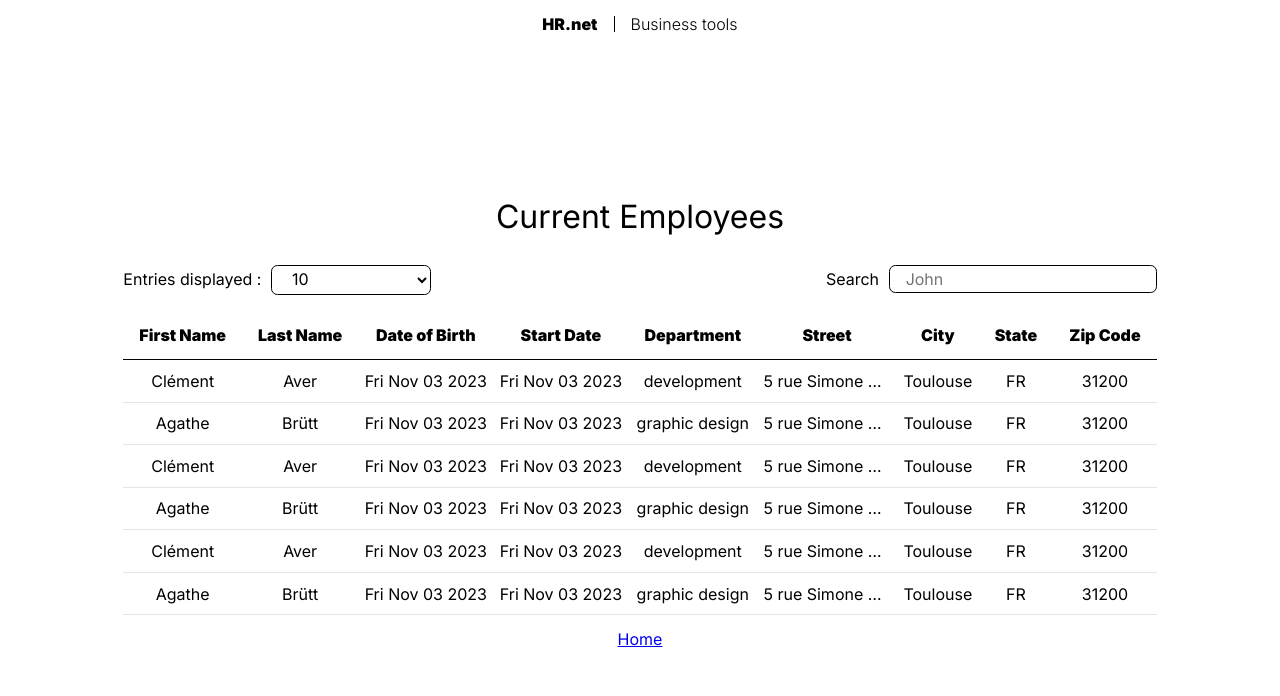
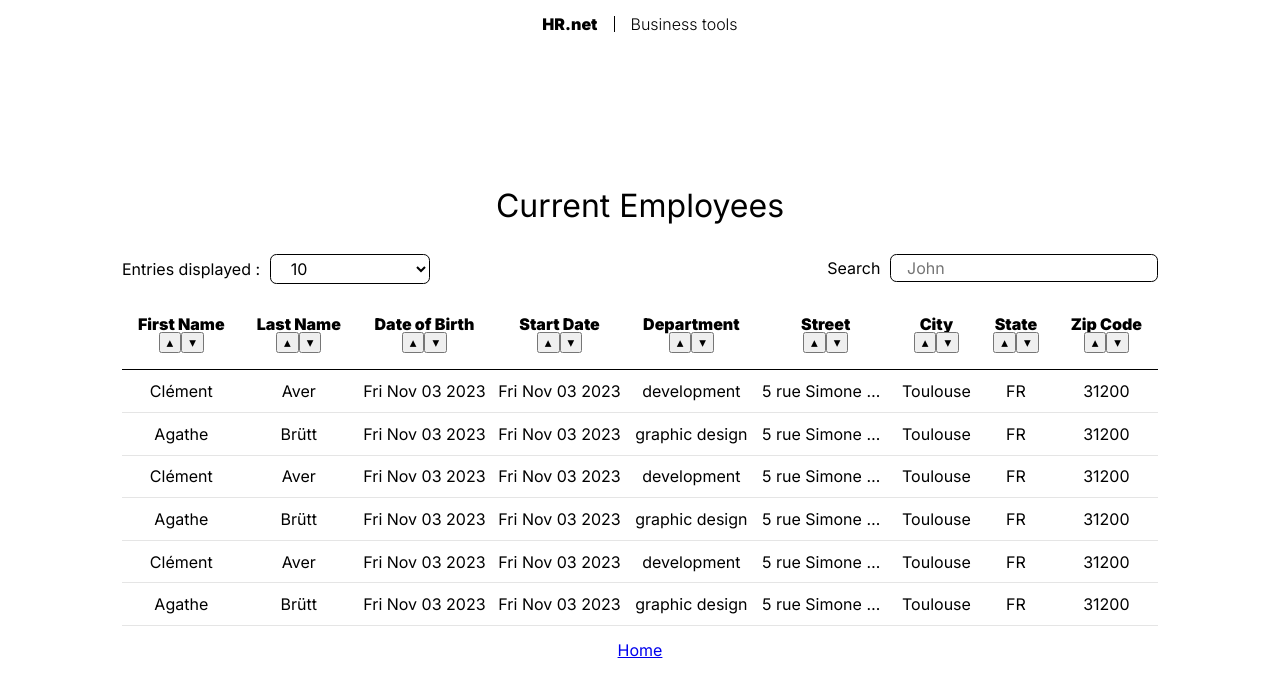
Before and after one commit to ClementAver/OC-WealthHealth, a React (Vite) app: page /employee-list in a window 1280 px wide. Shown: the top 696 px of the page. Built offline with nearby package versions, Linux system fonts and the light colour scheme.

Commit message:
[+] Refactors the search algorithm and add the sort function 'sortBy(property)'.

```diff
--- a/package.json
+++ b/package.json
@@ -12,7 +12,9 @@
   },
   "dependencies": {
     "@reduxjs/toolkit": "^1.9.7",
+    "@types/lodash": "^4.14.201",
     "@types/react-datepicker": "^4.19.1",
+    "lodash": "^4.17.21",
     "react": "^18.2.0",
     "react-datepicker": "^4.21.0",
     "react-dom": "^18.2.0",
--- a/src/components/EmployeesTable/EmployeesTable.tsx
+++ b/src/components/EmployeesTable/EmployeesTable.tsx
@@ -1,30 +1,41 @@
 import { useSelector } from "react-redux";
-import { useState } from "react";
+import { useEffect, useState } from "react";
 import type { State } from "../../types/inputs";
 import Select from "../inputs/Select/Select";
 import TextInput from "../inputs/TextInput/TextInput";
 import { Employee } from "../../types/employees";
+import _ from "lodash";
 
 export default function EmployeesTable() {
-  const employees = useSelector((state: { employees: [State] }) => state.employees);
+  const employeesState = useSelector((state: { employees: [State] }) => state.employees);
 
+  const [employees, setEmployees] = useState(employeesState.map((employee) => ({ ...employee })));
   const [inputsState, setInputsState] = useState({ showEntries: "10", search: "" });
 
-  const filteredEmployees: Employee[] = [];
+  useEffect(() => {
+    // Search filter algorithm
+    const filteredEmployees: Employee[] = [];
 
-  const searchAlgorithm = (search: string) => {
-    employees.forEach((employee) => {
+    employeesState.forEach((employee) => {
       let matches = false;
       for (const property in employee) {
-        if (employee[property].toString().toLowerCase().includes(search.toLowerCase())) {
+        if (employee[property].toString().toLowerCase().includes(inputsState.search.toLowerCase())) {
           matches = true;
         }
       }
       if (matches) filteredEmployees.push(employee as Employee);
     });
+
+    setEmployees(filteredEmployees);
+  }, [inputsState.search, employeesState]);
+
+  const filterBy = (property: string, reverse?: string) => {
+    // Deep copy
+    const sortable = _.cloneDeep(employees);
+    // Sorting
+    sortable.sort((a, b) => (a[property] == b[property] ? 0 : a[property] < b[property] ? -1 : 1));
+    reverse ? setEmployees(sortable.reverse()) : setEmployees(sortable);
   };
-
-  searchAlgorithm(inputsState.search);
 
   return (
     <div className="employees-table">
@@ -63,19 +74,73 @@ export default function EmployeesTable() {
       <table className="table">
         <thead>
           <tr>
-            <th scope="col">First Name</th>
-            <th scope="col">Last Name</th>
-            <th scope="col">Date of Birth</th>
-            <th scope="col">Start Date</th>
-            <th scope="col">Department</th>
-            <th scope="col">Street</th>
-            <th scope="col">City</th>
-            <th scope="col">State</th>
-            <th scope="col">Zip Code</th>
+            <th scope="col">
+              First Name
+              <div>
+                <button onClick={() => filterBy("firstName")}>▴</button>
+                <button onClick={() => filterBy("firstName", "reverse")}>▾</button>
+              </div>
+            </th>
+            <th scope="col">
+              Last Name{" "}
+              <div>
+                <button onClick={() => filterBy("lastName")}>▴</button>
+                <button onClick={() => filterBy("lastName", "reverse")}>▾</button>
+              </div>
+            </th>
+            <th scope="col">
+              Date of Birth{" "}
+              <div>
+                <button onClick={() => filterBy("birthDate")}>▴</button>
+                <button onClick={() => filterBy("birthDate", "reverse")}>▾</button>
+              </div>
+            </th>
+            <th scope="col">
+              Start Date{" "}
+              <div>
+                <button onClick={() => filterBy("startDate")}>▴</button>
+                <button onClick={() => filterBy("startDate", "reverse")}>▾</button>
+              </div>
+            </th>
+            <th scope="col">
+              Department{" "}
+              <div>
+                <button onClick={() => filterBy("department")}>▴</button>
+                <button onClick={() => filterBy("department", "reverse")}>▾</button>
+              </div>
+            </th>
+            <th scope="col">
+              Street{" "}
+              <div>
+                <button onClick={() => filterBy("street")}>▴</button>
+                <button onClick={() => filterBy("street", "reverse")}>▾</button>
+              </div>
+            </th>
+            <th scope="col">
+              City{" "}
+              <div>
+                <button onClick={() => filterBy("city")}>▴</button>
+                <button onClick={() => filterBy("city", "reverse")}>▾</button>
+              </div>
+            </th>
+            <th scope="col">
+              State{" "}
+              <div>
+                <button onClick={() => filterBy("state")}>▴</button>
+                <button onClick={() => filterBy("state", "reverse")}>▾</button>
+              </div>
+            </th>
+            <th scope="col">
+              Zip Code{" "}
+              <div>
+                <button onClick={() => filterBy("zipCode")}>▴</button>
+                <button onClick={() => filterBy("zipCode", "reverse")}>▾</button>
+              </div>
+            </th>
           </tr>
         </thead>
         <tbody>
-          {filteredEmployees.map((employee, index) => (
+          {employees.map((employee, index) => (
             <tr key={index}>
               <td>{employee.firstName}</td>
               <td>{employee.lastName}</td>
```
Also changed, not shown: 1 other file (tests, documents, lock files or other folders).
